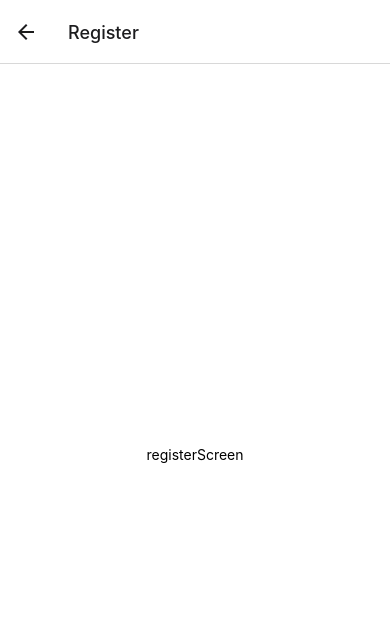
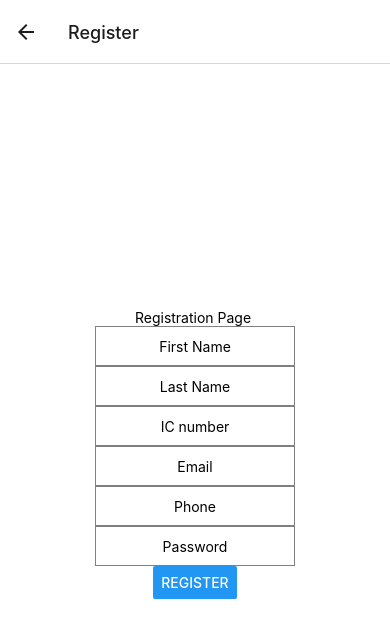
Before and after one commit to muazwzxv/SecuriSEE-Mobile, a React Native app: screen /Register in a window 390 px wide. Shown: the top 638 px of the page. Built offline with nearby package versions, Linux system fonts and the light colour scheme.

Commit message:
add registration and login page

```diff
--- a/screens/LoginScreen.js
+++ b/screens/LoginScreen.js
@@ -1,11 +1,35 @@
 import { StatusBar } from 'expo-status-bar';
-import React from 'react';
-import { StyleSheet, Text, View } from 'react-native';
+import React, { useState } from 'react';
+import { StyleSheet, Text, View, TextInput, Button } from 'react-native';
 
-export default function LoginScreen() {
+export default function LoginScreen({ navigation }) {
+
+  //set the state
+  const [IC,setIC] = useState(0);
+  const [password,setPassword] = useState('');
+
   return (
     <View style={styles.container}>
-      <Text>LoginScreen</Text>
+      <Text>Login Page </Text>
+      <View>
+        <TextInput
+          style={styles.input}
+          placeholder="IC number"
+          onChangeText={(text) => {setIC(text)}}
+        />
+      </View>
+      <View>
+        <TextInput
+          style={styles.input}
+          placeholder="Password"
+          secureTextEntry={true}
+          onChangeText={(text) => {setPassword(text)}}
+        />
+      </View>
+      <View style={styles.row}>
+        <Text>Forgot Password</Text>
+      </View>
+      <Button title="Login"></Button>
       <StatusBar style="auto" />
     </View>
   );
@@ -18,4 +42,18 @@ const styles = StyleSheet.create({
     alignItems: 'center',
     justifyContent: 'center',
   },
+
+  row: {
+    flexDirection: "row",
+    flexWrap: "wrap",
+    justifyContent: 'space-between',
+  },
+
+  input: {
+    borderColor: 'gray',
+    borderWidth: 1,
+    height: 40,
+    width: 200,
+    textAlign: 'center'
+  }
 });
--- a/screens/RegisterScreeen.js
+++ b/screens/RegisterScreeen.js
@@ -1,11 +1,64 @@
 import { StatusBar } from 'expo-status-bar';
-import React from 'react';
-import { StyleSheet, Text, View } from 'react-native';
+import React, { useState } from 'react';
+import { StyleSheet, Text, View, TextInput, Button } from 'react-native';
 
 export default function RegisterScreen() {
+
+  //set the state
+  const [fname,setFname] = useState('');
+  const [lname,setLname] = useState('');
+  const [IC,setIC] = useState(0);
+  const [email,setEmail] = useState('');
+  const [phone,setPhone] = useState(0);
+  const [password,setPassword] = useState('');
+
   return (
     <View style={styles.container}>
-      <Text>registerScreen</Text>
+      <Text>Registration Page </Text>
+      <View>
+        <TextInput
+          style={styles.input}
+          placeholder="First Name"
+          onChangeText={(text) => {setIC(text)}}
+        />
+      </View>
+      <View>
+        <TextInput
+          style={styles.input}
+          placeholder="Last Name"
+          onChangeText={(text) => {setIC(text)}}
+        />
+      </View>
+      <View>
+        <TextInput
+          style={styles.input}
+          placeholder="IC number"
+          onChangeText={(text) => {setIC(text)}}
+        />
+      </View>
+      <View>
+        <TextInput
+          style={styles.input}
+          placeholder="Email"
+          onChangeText={(text) => {setIC(text)}}
+        />
+      </View>
+      <View>
+        <TextInput
+          style={styles.input}
+          placeholder="Phone"
+          onChangeText={(text) => {setIC(text)}}
+        />
+      </View>
+      <View>
+        <TextInput
+          style={styles.input}
+          placeholder="Password"
+          secureTextEntry={true}
+          onChangeText={(text) => {setPassword(text)}}
+        />
+      </View>
+      <Button title="Register"></Button>
       <StatusBar style="auto" />
     </View>
   );
@@ -18,4 +71,18 @@ const styles = StyleSheet.create({
     alignItems: 'center',
     justifyContent: 'center',
   },
+
+  row: {
+    flexDirection: "row",
+    flexWrap: "wrap",
+    justifyContent: 'space-between',
+  },
+
+  input: {
+    borderColor: 'gray',
+    borderWidth: 1,
+    height: 40,
+    width: 200,
+    textAlign: 'center'
+  }
 });
```
